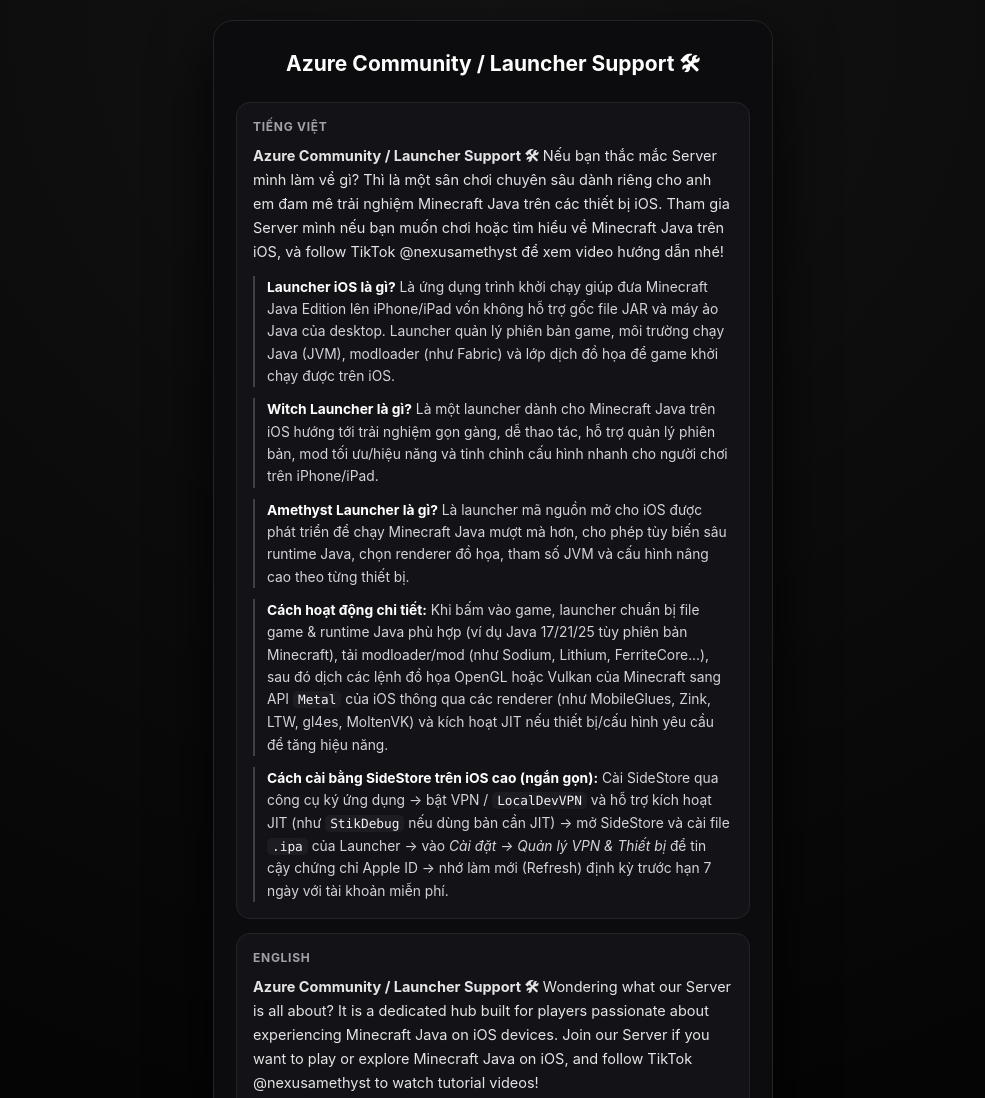
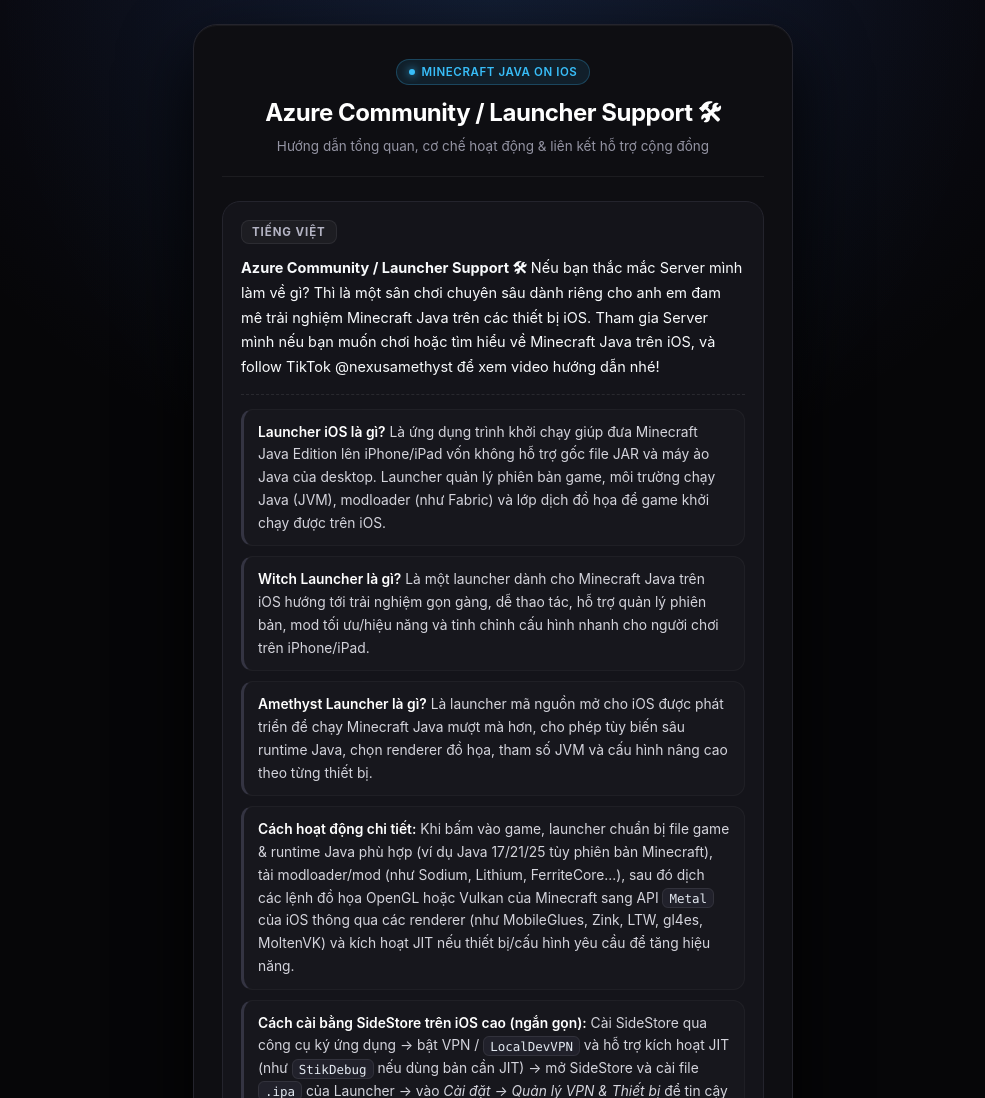
Before and after one commit to qldz209-Nexus/Azure-Community, a plain HTML site: page index.html in a window 1280 px wide. Shown: the top 1098 px of the page, without its empty margins (147-1132 px from the left). Drawn offline with Linux system fonts and the light colour scheme.

Commit message:
Update index.html

```diff
--- a/index.html
+++ b/index.html
@@ -5,6 +5,21 @@
   <meta name="viewport" content="width=device-width, initial-scale=1.0" />
   <title>Azure Community / Launcher Support</title>
   <style>
+    :root {
+      --bg-page: #060608;
+      --bg-card: #0e0e12;
+      --bg-surface: #14141a;
+      --bg-surface-hover: #191921;
+      --border-subtle: #24242d;
+      --border-strong: #343442;
+      --text-primary: #f8fafc;
+      --text-secondary: #d4d4dc;
+      --text-muted: #9494a3;
+      --accent-azure: #38bdf8;
+      --accent-discord: #5865f2;
+      --accent-discord-hover: #4752c4;
+    }
+
     * {
       box-sizing: border-box;
       margin: 0;
@@ -13,144 +28,243 @@
 
     body {
       min-height: 100vh;
-      background-color: #050505;
-      background-image: radial-gradient(circle at 50% 0%, rgba(255, 255, 255, 0.06), transparent 60%);
-      color: #f5f5f5;
-      font-family: -apple-system, BlinkMacSystemFont, "Segoe UI", Roboto, sans-serif;
+      background-color: var(--bg-page);
+      background-image:
+        radial-gradient(ellipse 80% 45% at 50% -10%, rgba(88, 101, 242, 0.16), transparent 70%),
+        radial-gradient(ellipse 60% 35% at 50% 0%, rgba(56, 189, 248, 0.08), transparent 65%);
+      color: var(--text-primary);
+      font-family: -apple-system, BlinkMacSystemFont, "SF Pro Display", "Segoe UI", Roboto, sans-serif;
       display: flex;
       align-items: center;
       justify-content: center;
-      padding: 20px;
+      padding: 24px 16px;
+      -webkit-font-smoothing: antialiased;
     }
 
     .box {
       width: 100%;
-      max-width: 560px;
-      background-color: #0c0c0e;
-      border: 1px solid #232328;
-      border-radius: 20px;
-      padding: 28px 22px;
-      box-shadow: 0 24px 60px rgba(0, 0, 0, 0.9);
+      max-width: 600px;
+      background-color: var(--bg-card);
+      border: 1px solid var(--border-subtle);
+      border-radius: 24px;
+      padding: 30px 22px;
+      box-shadow:
+        0 28px 70px rgba(0, 0, 0, 0.85),
+        inset 0 1px 0 rgba(255, 255, 255, 0.05);
+    }
+
+    .header {
+      text-align: center;
+      margin-bottom: 24px;
+      padding-bottom: 20px;
+      border-bottom: 1px solid rgba(255, 255, 255, 0.06);
+    }
+
+    .badge {
+      display: inline-flex;
+      align-items: center;
+      gap: 7px;
+      font-size: 11.5px;
+      font-weight: 600;
+      letter-spacing: 0.05em;
+      text-transform: uppercase;
+      color: var(--accent-azure);
+      background-color: rgba(56, 189, 248, 0.1);
+      border: 1px solid rgba(56, 189, 248, 0.25);
+      padding: 5px 12px;
+      border-radius: 999px;
+      margin-bottom: 12px;
+    }
+
+    .badge-dot {
+      width: 6px;
+      height: 6px;
+      border-radius: 50%;
+      background-color: var(--accent-azure);
+      box-shadow: 0 0 8px var(--accent-azure);
     }
 
     h1 {
-      font-size: 21px;
+      font-size: 22px;
       font-weight: 700;
+      letter-spacing: -0.02em;
       color: #ffffff;
-      margin-bottom: 18px;
-      text-align: center;
+      line-height: 1.3;
+    }
+
+    .subtitle {
+      margin-top: 8px;
+      font-size: 13.5px;
+      color: var(--text-muted);
+      line-height: 1.5;
     }
 
     .section {
-      background-color: #131317;
-      border: 1px solid #232329;
-      border-radius: 14px;
-      padding: 16px;
-      margin-bottom: 14px;
+      background-color: var(--bg-surface);
+      border: 1px solid var(--border-subtle);
+      border-radius: 18px;
+      padding: 18px;
+      margin-bottom: 16px;
+    }
+
+    .section-top {
+      display: flex;
+      align-items: center;
+      justify-content: space-between;
+      margin-bottom: 12px;
     }
 
     .label {
-      font-size: 12px;
+      display: inline-flex;
+      align-items: center;
+      gap: 6px;
+      font-size: 11.5px;
       font-weight: 700;
       text-transform: uppercase;
-      letter-spacing: 0.06em;
-      color: #a1a1aa;
-      margin-bottom: 10px;
+      letter-spacing: 0.08em;
+      color: #b4b4c4;
+      background-color: rgba(255, 255, 255, 0.04);
+      border: 1px solid rgba(255, 255, 255, 0.07);
+      padding: 4px 10px;
+      border-radius: 8px;
     }
 
-    p {
+    .intro-text {
       font-size: 14.5px;
-      line-height: 1.65;
-      color: #e4e4e7;
+      line-height: 1.7;
+      color: var(--text-primary);
+      padding-bottom: 14px;
+      border-bottom: 1px dashed rgba(255, 255, 255, 0.09);
     }
 
     .info-list {
       list-style: none;
       display: flex;
       flex-direction: column;
-      gap: 11px;
-      margin-top: 12px;
+      gap: 10px;
+      margin-top: 14px;
     }
 
     .info-list li {
       font-size: 13.8px;
-      line-height: 1.62;
-      color: #d4d4d8;
-      padding-left: 12px;
-      border-left: 2px solid #3f3f46;
+      line-height: 1.65;
+      color: var(--text-secondary);
+      background-color: rgba(255, 255, 255, 0.015);
+      border: 1px solid rgba(255, 255, 255, 0.04);
+      border-left: 3px solid var(--border-strong);
+      border-radius: 12px;
+      padding: 11px 14px;
+      transition: border-left-color 0.2s ease, background-color 0.2s ease;
+    }
+
+    .info-list li:hover {
+      background-color: var(--bg-surface-hover);
+      border-left-color: var(--accent-azure);
     }
 
     .info-list strong {
       color: #ffffff;
+      font-weight: 600;
     }
 
     code {
       font-family: ui-monospace, SFMono-Regular, Menlo, Monaco, Consolas, monospace;
-      font-size: 12.8px;
-      background-color: #1c1c22;
-      color: #f4f4f5;
-      padding: 1px 5px;
-      border-radius: 5px;
+      font-size: 12.5px;
+      background-color: #21212b;
+      color: #e2e8f0;
+      border: 1px solid rgba(255, 255, 255, 0.08);
+      padding: 1.5px 6px;
+      border-radius: 6px;
+    }
+
+    .links-box {
+      margin-top: 22px;
+      padding-top: 20px;
+      border-top: 1px solid rgba(255, 255, 255, 0.07);
+    }
+
+    .links-title {
+      text-align: center;
+      font-size: 12px;
+      font-weight: 600;
+      letter-spacing: 0.06em;
+      text-transform: uppercase;
+      color: var(--text-muted);
+      margin-bottom: 14px;
     }
 
     .links {
       display: flex;
       flex-direction: column;
       gap: 12px;
-      margin-top: 20px;
     }
 
     .btn {
       display: flex;
       align-items: center;
-      justify-content: center;
-      gap: 10px;
+      justify-content: space-between;
+      gap: 12px;
       width: 100%;
-      min-height: 50px;
+      min-height: 54px;
       padding: 14px 18px;
-      border-radius: 12px;
+      border-radius: 14px;
       font-size: 15px;
       font-weight: 600;
       line-height: 1.3;
       text-decoration: none;
       -webkit-tap-highlight-color: transparent;
-      transition: background-color 0.15s ease, transform 0.12s ease;
+      transition: transform 0.14s ease, box-shadow 0.2s ease, background-color 0.2s ease, border-color 0.2s ease;
     }
 
     .btn:active {
-      transform: scale(0.98);
+      transform: scale(0.985);
     }
 
-    .btn-discord,
-    .btn-discord span {
-      background-color: #24242c;
+    .btn-left {
+      display: flex;
+      align-items: center;
+      gap: 11px;
+    }
+
+    .btn-arrow {
+      font-size: 16px;
+      opacity: 0.8;
+      transition: transform 0.18s ease;
+    }
+
+    .btn:hover .btn-arrow {
+      transform: translateX(3px);
+    }
+
+    .btn-discord {
+      background: linear-gradient(135deg, #5865f2 0%, #4752c4 100%);
       color: #ffffff;
-      border: 1px solid #52525b;
+      border: 1px solid rgba(255, 255, 255, 0.14);
+      box-shadow: 0 10px 24px rgba(88, 101, 242, 0.28);
     }
 
     .btn-discord span {
-      background-color: transparent;
-      border: none;
+      color: #ffffff;
     }
 
     .btn-discord:hover {
-      background-color: #2e2e38;
+      background: linear-gradient(135deg, #6370f8 0%, #4f5bd5 100%);
+      box-shadow: 0 12px 28px rgba(88, 101, 242, 0.38);
     }
 
-    .btn-tiktok,
-    .btn-tiktok span {
+    .btn-tiktok {
       background-color: #ffffff;
-      color: #050505;
+      color: #09090b;
       border: 1px solid #ffffff;
+      box-shadow: 0 8px 20px rgba(255, 255, 255, 0.1);
     }
 
     .btn-tiktok span {
-      background-color: transparent;
-      border: none;
+      color: #09090b;
     }
 
     .btn-tiktok:hover {
-      background-color: #e4e4e7;
+      background-color: #f1f5f9;
     }
 
     .icon-svg {
@@ -160,15 +274,41 @@
       flex-shrink: 0;
       display: block;
     }
+
+    .footer-note {
+      margin-top: 18px;
+      text-align: center;
+      font-size: 12px;
+      color: var(--text-muted);
+    }
+
+    @media (min-width: 520px) {
+      .box {
+        padding: 34px 28px;
+      }
+
+      h1 {
+        font-size: 24px;
+      }
+    }
   </style>
 </head>
 <body>
   <main class="box">
+    <header class="header">
+      <div class="badge">
+        <span class="badge-dot"></span>
+        <span>Minecraft Java on iOS</span>
+      </div>
       <h1>Azure Community / Launcher Support 🛠</h1>
+      <p class="subtitle">Hướng dẫn tổng quan, cơ chế hoạt động &amp; liên kết hỗ trợ cộng đồng</p>
+    </header>
 
-    <div class="section">
-      <div class="label">Tiếng Việt</div>
-      <p>
+    <section class="section">
+      <div class="section-top">
+        <span class="label">Tiếng Việt</span>
+      </div>
+      <p class="intro-text">
         <strong>Azure Community / Launcher Support 🛠</strong> Nếu bạn thắc mắc Server mình làm về gì? Thì là một sân chơi chuyên sâu dành riêng cho anh em đam mê trải nghiệm Minecraft Java trên các thiết bị iOS. Tham gia Server mình nếu bạn muốn chơi hoặc tìm hiểu về Minecraft Java trên iOS, và follow TikTok @nexusamethyst để xem video hướng dẫn nhé!
       </p>
       <ul class="info-list">
@@ -188,11 +328,13 @@
           <strong>Cách cài bằng SideStore trên iOS cao (ngắn gọn):</strong> Cài SideStore qua công cụ ký ứng dụng → bật VPN / <code>LocalDevVPN</code> và hỗ trợ kích hoạt JIT (như <code>StikDebug</code> nếu dùng bản cần JIT) → mở SideStore và cài file <code>.ipa</code> của Launcher → vào <em>Cài đặt → Quản lý VPN &amp; Thiết bị</em> để tin cậy chứng chỉ Apple ID → nhớ làm mới (Refresh) định kỳ trước hạn 7 ngày với tài khoản miễn phí.
         </li>
       </ul>
+    </section>
+
+    <section class="section">
+      <div class="section-top">
+        <span class="label">English</span>
       </div>
-
-    <div class="section">
-      <div class="label">English</div>
-      <p>
+      <p class="intro-text">
         <strong>Azure Community / Launcher Support 🛠</strong> Wondering what our Server is all about? It is a dedicated hub built for players passionate about experiencing Minecraft Java on iOS devices. Join our Server if you want to play or explore Minecraft Java on iOS, and follow TikTok @nexusamethyst to watch tutorial videos!
       </p>
       <ul class="info-list">
@@ -212,8 +354,10 @@
           <strong>Installing via SideStore on Newer iOS (Brief):</strong> Install SideStore via a signing tool → enable VPN / <code>LocalDevVPN</code> and JIT helper (such as <code>StikDebug</code> if needed) → open SideStore and install the Launcher <code>.ipa</code> → go to <em>Settings → VPN &amp; Device Management</em> to trust your Apple ID certificate → remember to refresh before the 7-day limit on free accounts.
         </li>
       </ul>
-    </div>
+    </section>
 
+    <div class="links-box">
+      <div class="links-title">Kênh cộng đồng &amp; hỗ trợ</div>
       <div class="links">
         <a
           class="btn btn-discord"
@@ -221,10 +365,13 @@
           target="_blank"
           rel="noopener noreferrer"
         >
+          <span class="btn-left">
             <svg class="icon-svg" width="22" height="22" viewBox="0 0 24 24" fill="#ffffff" aria-hidden="true">
               <path d="M20.317 4.37a19.791 19.791 0 0 0-4.885-1.515.074.074 0 0 0-.079.037c-.21.375-.444.864-.608 1.25a18.27 18.27 0 0 0-5.487 0 12.64 12.64 0 0 0-.617-1.25.077.077 0 0 0-.079-.037A19.736 19.736 0 0 0 3.677 4.37a.07.07 0 0 0-.032.027C.533 9.046-.32 13.58.099 18.057a.082.082 0 0 0 .031.057 19.9 19.9 0 0 0 5.993 3.03.078.078 0 0 0 .084-.028c.462-.63.874-1.295 1.226-1.994.021-.041.001-.09-.041-.106a13.107 13.107 0 0 1-1.872-.892.077.077 0 0 1-.008-.128 10.2 10.2 0 0 0 .372-.292.074.074 0 0 1 .077-.01c3.928 1.793 8.18 1.793 12.062 0a.074.074 0 0 1 .078.01c.12.098.246.198.373.292a.077.077 0 0 1-.006.127 12.299 12.299 0 0 1-1.873.892.077.077 0 0 0-.041.107c.36.698.772 1.362 1.225 1.993a.076.076 0 0 0 .084.028 19.839 19.839 0 0 0 6.002-3.03.077.077 0 0 0 .032-.054c.5-5.177-.838-9.674-3.549-13.66a.061.061 0 0 0-.031-.03zM8.02 15.33c-1.183 0-2.157-1.085-2.157-2.419 0-1.333.956-2.419 2.157-2.419 1.21 0 2.176 1.096 2.157 2.42 0 1.333-.956 2.418-2.157 2.418zm7.975 0c-1.183 0-2.157-1.085-2.157-2.419 0-1.333.955-2.419 2.157-2.419 1.21 0 2.176 1.096 2.157 2.42 0 1.333-.946 2.418-2.157 2.418z"/>
             </svg>
             <span>Tham gia Server Discord (Azure Community)</span>
+          </span>
+          <span class="btn-arrow">→</span>
         </a>
 
         <a
@@ -233,11 +380,16 @@
           target="_blank"
           rel="noopener noreferrer"
         >
-        <svg class="icon-svg" width="22" height="22" viewBox="0 0 24 24" fill="#050505" aria-hidden="true">
+          <span class="btn-left">
+            <svg class="icon-svg" width="22" height="22" viewBox="0 0 24 24" fill="#09090b" aria-hidden="true">
               <path d="M19.59 6.69a4.83 4.83 0 0 1-3.77-4.25V2h-3.45v13.67a2.89 2.89 0 0 1-5.2 1.74 2.89 2.89 0 0 1 2.31-4.64 2.93 2.93 0 0 1 .88.13V9.4a6.84 6.84 0 0 0-1-.05A6.33 6.33 0 0 0 5 20.1a6.34 6.34 0 0 0 10.86-4.43v-7a8.16 8.16 0 0 0 4.77 1.52v-3.4a4.85 4.85 0 0 1-1-.1z"/>
             </svg>
             <span>Follow TikTok @nexusamethyst</span>
+          </span>
+          <span class="btn-arrow">→</span>
         </a>
+      </div>
+      <p class="footer-note">Azure Community • Launcher Support</p>
     </div>
   </main>
 </body>
```
Lines whose indentation alone changed are shown as unchanged.
